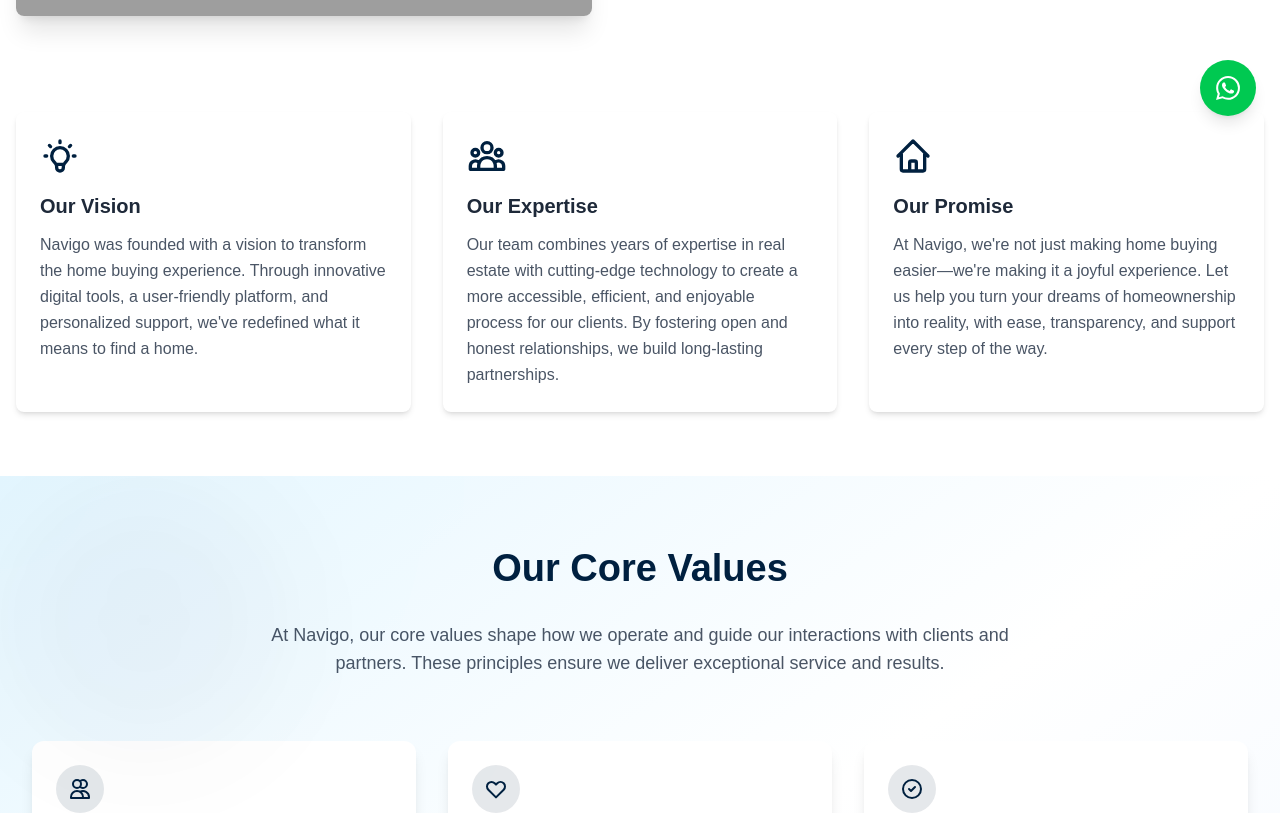
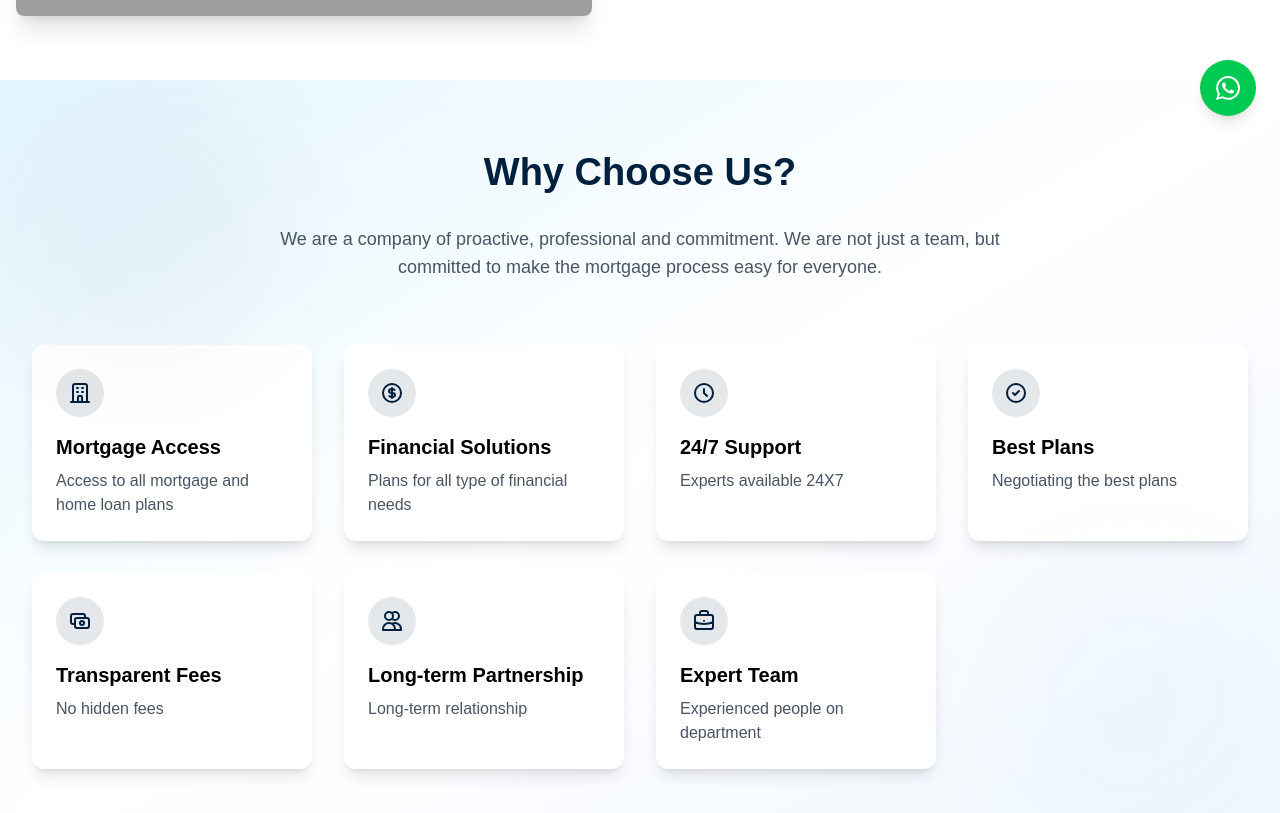
Before and after one commit to naumanajmal/navigo, a React (Vite) app: page /about-us in a window 1280 px wide. Shown: the part 660-1473 px from the top of the page. Built offline with nearby package versions, Linux system fonts and the light colour scheme; grey boxes are pictures that could not be loaded.

Commit message:
content update

```diff
--- a/src/components/form/QuoteForm.jsx
+++ b/src/components/form/QuoteForm.jsx
@@ -17,7 +17,7 @@ const initialFormState = {
   purchaseTimeline: ''
 }
 
-const QuoteForm = ({ isMobile, onClose }) => {
+const QuoteForm = ({ isMobile, onClose, isContactPage }) => {
   const [step, setStep] = useState(1)
   const [isSubmitting, setIsSubmitting] = useState(false)
   const [showSuccess, setShowSuccess] = useState(false)
@@ -138,7 +138,7 @@ const QuoteForm = ({ isMobile, onClose }) => {
 
   const formClasses = isMobile
     ? 'fixed inset-0 bg-black/80 backdrop-blur-sm z-50 flex items-center justify-center p-4'
-    : 'w-full max-w-none bg-white rounded-2xl'
+    : isContactPage ? 'w-full max-w-none bg-white rounded-2xl' : 'w-full max-w-md bg-white rounded-2xl shadow-xl p-8'
 
   const formContentClasses = isMobile
     ? 'bg-white rounded-2xl shadow-xl p-6 sm:p-8 w-full max-w-md relative'
--- a/src/pages/AboutUs.jsx
+++ b/src/pages/AboutUs.jsx
@@ -1,3 +1,4 @@
+import React from 'react';
 import Navbar from '../components/navbar/Navbar';
 import Footer from '../components/Footer';
 import { motion } from 'framer-motion';
@@ -33,66 +34,7 @@ const AboutUs = () => {
             >
               <h2 className="text-3xl sm:text-4xl md:text-[42px] lg:text-[52px] font-bold pb-4 sm:pb-6 md:pb-10 text-primary text-center lg:text-left">About Us</h2>
               <p className="text-gray-600 mb-4 sm:mb-6 text-base sm:text-lg leading-relaxed text-left sm:text-justify">
-                At Navigo, we understand that the journey to homeownership can be overwhelming and costly, filled with uncertainties and complexities. Our mission is to simplify this process, ensuring that every individual can experience the joy of home buying without the stress.
-              </p>
-              <p className="text-gray-600 mb-4 sm:mb-6 text-base sm:text-lg leading-relaxed text-left sm:text-justify">
-                Our dedicated team of experts works tirelessly to provide clear, straightforward guidance at every step. Whether you&apos;re a first-time homebuyer or looking to upgrade your living space, we&apos;re here to make the journey seamless. We firmly believe that purchasing a home should be a moment of celebration, not a source of anxiety. That&apos;s why our motto is, &quot;Making home buying a moment of celebration, not a stressful event.&quot;
-              </p>
-            </motion.div>
-          </div>
-
-          <div className="mt-16 md:mt-24 grid grid-cols-1 md:grid-cols-3 gap-8">
-            <motion.div
-              className="bg-white p-6 rounded-lg shadow-md hover:shadow-lg transition-shadow duration-300"
-              initial={{ y: 50, opacity: 0 }}
-              whileInView={{ y: 0, opacity: 1 }}
-              viewport={{ once: true }}
-              transition={{ duration: 0.6, ease: 'easeOut', delay: 0.3 }}
-            >
-              <div className="text-primary mb-4">
-                <svg xmlns="http://www.w3.org/2000/svg" className="h-10 w-10" fill="none" viewBox="0 0 24 24" stroke="currentColor">
-                  <path strokeLinecap="round" strokeLinejoin="round" strokeWidth={2} d="M9.663 17h4.673M12 3v1m6.364 1.636l-.707.707M21 12h-1M4 12H3m3.343-5.657l-.707-.707m2.828 9.9a5 5 0 117.072 0l-.548.547A3.374 3.374 0 0014 18.469V19a2 2 0 11-4 0v-.531c0-.895-.356-1.754-.988-2.386l-.548-.547z" />
-                </svg>
-              </div>
-              <h3 className="text-xl font-semibold mb-3 text-gray-800">Our Vision</h3>
-              <p className="text-gray-600 leading-relaxed">
-                Navigo was founded with a vision to transform the home buying experience. Through innovative digital tools, a user-friendly platform, and personalized support, we&apos;ve redefined what it means to find a home.
-              </p>
-            </motion.div>
-
-            <motion.div
-              className="bg-white p-6 rounded-lg shadow-md hover:shadow-lg transition-shadow duration-300"
-              initial={{ y: 50, opacity: 0 }}
-              whileInView={{ y: 0, opacity: 1 }}
-              viewport={{ once: true }}
-              transition={{ duration: 0.6, ease: 'easeOut', delay: 0.4 }}
-            >
-              <div className="text-primary mb-4">
-                <svg xmlns="http://www.w3.org/2000/svg" className="h-10 w-10" fill="none" viewBox="0 0 24 24" stroke="currentColor">
-                  <path strokeLinecap="round" strokeLinejoin="round" strokeWidth={2} d="M17 20h5v-2a3 3 0 00-5.356-1.857M17 20H7m10 0v-2c0-.656-.126-1.283-.356-1.857M7 20H2v-2a3 3 0 015.356-1.857M7 20v-2c0-.656.126-1.283.356-1.857m0 0a5.002 5.002 0 019.288 0M15 7a3 3 0 11-6 0 3 3 0 016 0zm6 3a2 2 0 11-4 0 2 2 0 014 0zM7 10a2 2 0 11-4 0 2 2 0 014 0z" />
-                </svg>
-              </div>
-              <h3 className="text-xl font-semibold mb-3 text-gray-800">Our Expertise</h3>
-              <p className="text-gray-600 leading-relaxed">
-                Our team combines years of expertise in real estate with cutting-edge technology to create a more accessible, efficient, and enjoyable process for our clients. By fostering open and honest relationships, we build long-lasting partnerships.
-              </p>
-            </motion.div>
-
-            <motion.div
-              className="bg-white p-6 rounded-lg shadow-md hover:shadow-lg transition-shadow duration-300"
-              initial={{ y: 50, opacity: 0 }}
-              whileInView={{ y: 0, opacity: 1 }}
-              viewport={{ once: true }}
-              transition={{ duration: 0.6, ease: 'easeOut', delay: 0.5 }}
-            >
-              <div className="text-primary mb-4">
-                <svg xmlns="http://www.w3.org/2000/svg" className="h-10 w-10" fill="none" viewBox="0 0 24 24" stroke="currentColor">
-                  <path strokeLinecap="round" strokeLinejoin="round" strokeWidth={2} d="M3 12l2-2m0 0l7-7 7 7M5 10v10a1 1 0 001 1h3m10-11l2 2m-2-2v10a1 1 0 01-1 1h-3m-6 0a1 1 0 001-1v-4a1 1 0 011-1h2a1 1 0 011 1v4a1 1 0 001 1m-6 0h6" />
-                </svg>
-              </div>
-              <h3 className="text-xl font-semibold mb-3 text-gray-800">Our Promise</h3>
-              <p className="text-gray-600 leading-relaxed">
-                At Navigo, we&apos;re not just making home buying easier—we&apos;re making it a joyful experience. Let us help you turn your dreams of homeownership into reality, with ease, transparency, and support every step of the way.
+                The Navigo team understands how complicated and expensive the process is. Our team is dedicated to making the process of home buying easy for everyone. Our motto is "making home buying a moment of celebration not a stressful event." Navigo brought this dream to life making home buying a simple process and easy for everyone. Our digitized and expert team builds transparent relationships.
               </p>
             </motion.div>
           </div>
@@ -119,18 +61,64 @@ const AboutUs = () => {
             className="text-center mb-16"
           >
             <h2 className="text-[38px] font-bold mb-6 text-primary inline-block">
-              Our Core Values
+              Why Choose Us?
             </h2>
             <p className="text-gray-600 text-lg max-w-3xl mx-auto">
-              At Navigo, our core values shape how we operate and guide our interactions with clients and partners. These principles ensure we deliver exceptional service and results.
+              We are a company of proactive, professional and commitment. We are not just a team,
+              but committed to make the mortgage process easy for everyone.
             </p>
           </motion.div>
 
-          <div className="grid md:grid-cols-2 lg:grid-cols-3 gap-8">
+          <div className="grid md:grid-cols-2 lg:grid-cols-4 gap-8">
             {[
               {
-                title: 'Client-Centric Approach',
-                content: "We prioritize our clients' needs, ensuring a smooth and rewarding home-buying journey through personalized solutions and attentive support.",
+                title: 'Mortgage Access',
+                content: 'Access to all mortgage and home loan plans',
+                icon: (
+                  <svg className="w-6 h-6" fill="none" stroke="currentColor" viewBox="0 0 24 24" xmlns="http://www.w3.org/2000/svg">
+                    <path strokeLinecap="round" strokeLinejoin="round" strokeWidth={2} d="M19 21V5a2 2 0 00-2-2H7a2 2 0 00-2 2v16m14 0h2m-2 0h-5m-9 0H3m2 0h5M9 7h1m-1 4h1m4-4h1m-1 4h1m-5 10v-5a1 1 0 011-1h2a1 1 0 011 1v5m-4 0h4" />
+                  </svg>
+                )
+              },
+              {
+                title: 'Financial Solutions',
+                content: 'Plans for all type of financial needs',
+                icon: (
+                  <svg className="w-6 h-6" fill="none" stroke="currentColor" viewBox="0 0 24 24" xmlns="http://www.w3.org/2000/svg">
+                    <path strokeLinecap="round" strokeLinejoin="round" strokeWidth={2} d="M12 8c-1.657 0-3 .895-3 2s1.343 2 3 2 3 .895 3 2-1.343 2-3 2m0-8c1.11 0 2.08.402 2.599 1M12 8V7m0 1v8m0 0v1m0-1c-1.11 0-2.08-.402-2.599-1M21 12a9 9 0 11-18 0 9 9 0 0118 0z" />
+                  </svg>
+                )
+              },
+              {
+                title: '24/7 Support',
+                content: 'Experts available 24X7',
+                icon: (
+                  <svg className="w-6 h-6" fill="none" stroke="currentColor" viewBox="0 0 24 24" xmlns="http://www.w3.org/2000/svg">
+                    <path strokeLinecap="round" strokeLinejoin="round" strokeWidth={2} d="M12 8v4l3 3m6-3a9 9 0 11-18 0 9 9 0 0118 0z" />
+                  </svg>
+                )
+              },
+              {
+                title: 'Best Plans',
+                content: 'Negotiating the best plans',
+                icon: (
+                  <svg className="w-6 h-6" fill="none" stroke="currentColor" viewBox="0 0 24 24" xmlns="http://www.w3.org/2000/svg">
+                    <path strokeLinecap="round" strokeLinejoin="round" strokeWidth={2} d="M9 12l2 2 4-4m6 2a9 9 0 11-18 0 9 9 0 0118 0z" />
+                  </svg>
+                )
+              },
+              {
+                title: 'Transparent Fees',
+                content: 'No hidden fees',
+                icon: (
+                  <svg className="w-6 h-6" fill="none" stroke="currentColor" viewBox="0 0 24 24" xmlns="http://www.w3.org/2000/svg">
+                    <path strokeLinecap="round" strokeLinejoin="round" strokeWidth={2} d="M17 9V7a2 2 0 00-2-2H5a2 2 0 00-2 2v6a2 2 0 002 2h2m2 4h10a2 2 0 002-2v-6a2 2 0 00-2-2H9a2 2 0 00-2 2v6a2 2 0 002 2zm7-5a2 2 0 11-4 0 2 2 0 014 0z" />
+                  </svg>
+                )
+              },
+              {
+                title: 'Long-term Partnership',
+                content: 'Long-term relationship',
                 icon: (
                   <svg className="w-6 h-6" fill="none" stroke="currentColor" viewBox="0 0 24 24" xmlns="http://www.w3.org/2000/svg">
                     <path strokeLinecap="round" strokeLinejoin="round" strokeWidth={2} d="M12 4.354a4 4 0 110 5.292M15 21H3v-1a6 6 0 0112 0v1zm0 0h6v-1a6 6 0 00-9-5.197M13 7a4 4 0 11-8 0 4 4 0 018 0z" />
@@ -138,47 +126,11 @@ const AboutUs = () => {
                 )
               },
               {
-                title: 'Respect & Empathy',
-                content: "We value every client's unique experience and treat them with kindness and understanding to build lasting relationships.",
+                title: 'Expert Team',
+                content: 'Experienced people on department',
                 icon: (
                   <svg className="w-6 h-6" fill="none" stroke="currentColor" viewBox="0 0 24 24" xmlns="http://www.w3.org/2000/svg">
-                    <path strokeLinecap="round" strokeLinejoin="round" strokeWidth={2} d="M4.318 6.318a4.5 4.5 0 000 6.364L12 20.364l7.682-7.682a4.5 4.5 0 00-6.364-6.364L12 7.636l-1.318-1.318a4.5 4.5 0 00-6.364 0z" />
-                  </svg>
-                )
-              },
-              {
-                title: 'Excellence in Service',
-                content: 'We are committed to delivering top-notch service at every step, constantly improving to exceed expectations.',
-                icon: (
-                  <svg className="w-6 h-6" fill="none" stroke="currentColor" viewBox="0 0 24 24" xmlns="http://www.w3.org/2000/svg">
-                    <path strokeLinecap="round" strokeLinejoin="round" strokeWidth={2} d="M9 12l2 2 4-4m6 2a9 9 0 11-18 0 9 9 0 0118 0z" />
-                  </svg>
-                )
-              },
-              {
-                title: 'Collaboration & Partnerships',
-                content: 'We believe in the power of collaboration. By building strong partnerships, we combine expertise and resources to create the best solutions for our clients.',
-                icon: (
-                  <svg className="w-6 h-6" fill="none" stroke="currentColor" viewBox="0 0 24 24" xmlns="http://www.w3.org/2000/svg">
-                    <path strokeLinecap="round" strokeLinejoin="round" strokeWidth={2} d="M17 20h5v-2a3 3 0 00-5.356-1.857M17 20H7m10 0v-2c0-.656-.126-1.283-.356-1.857M7 20H2v-2a3 3 0 015.356-1.857M7 20v-2c0-.656.126-1.283.356-1.857m0 0a5.002 5.002 0 019.288 0M15 7a3 3 0 11-6 0 3 3 0 016 0zm6 3a2 2 0 11-4 0 2 2 0 014 0zM7 10a2 2 0 11-4 0 2 2 0 014 0z" />
-                  </svg>
-                )
-              },
-              {
-                title: 'Commitment to Growth & Innovation',
-                content: 'We are dedicated to continuous growth and innovation, staying ahead of industry trends to provide the most efficient and modern home-buying experience.',
-                icon: (
-                  <svg className="w-6 h-6" fill="none" stroke="currentColor" viewBox="0 0 24 24" xmlns="http://www.w3.org/2000/svg">
-                    <path strokeLinecap="round" strokeLinejoin="round" strokeWidth={2} d="M13 10V3L4 14h7v7l9-11h-7z" />
-                  </svg>
-                )
-              },
-              {
-                title: 'Integrity & Transparency',
-                content: 'We prioritize honesty and transparency in all our dealings. Our commitment to integrity ensures that clients can trust us to provide clear, reliable advice and services.',
-                icon: (
-                  <svg className="w-6 h-6" fill="none" stroke="currentColor" viewBox="0 0 24 24" xmlns="http://www.w3.org/2000/svg">
-                    <path strokeLinecap="round" strokeLinejoin="round" strokeWidth={2} d="M9 12l2 2 4-4m6 2a9 9 0 11-18 0 9 9 0 0118 0z" />
+                    <path strokeLinecap="round" strokeLinejoin="round" strokeWidth={2} d="M21 13.255A23.931 23.931 0 0112 15c-3.183 0-6.22-.62-9-1.745M16 6V4a2 2 0 00-2-2h-4a2 2 0 00-2 2v2m4 6h.01M5 20h14a2 2 0 002-2V8a2 2 0 00-2-2H5a2 2 0 00-2 2v10a2 2 0 002 2z" />
                   </svg>
                 )
               }
@@ -206,7 +158,6 @@ const AboutUs = () => {
 
 
       {/* Founder Section */}
-      {/* Temporarily hidden as requested
       <section className="py-16 bg-white">
         <div className="max-w-7xl mx-auto px-4 sm:px-6 lg:px-8">
           <motion.div
@@ -221,10 +172,10 @@ const AboutUs = () => {
                 Message from Our Managing Partner
               </h2>
               <blockquote className="text-xl sm:text-2xl font-light italic text-gray-600 mb-6 text-center md:text-left">
-                &quot;Dream about your home, we&apos;ll make it a reality!&quot;
+                "Dream about your home, we'll make it a reality!"
               </blockquote>
               <p className="text-base sm:text-lg text-gray-600 mb-8 text-center md:text-left">
-                At Navigo, we understand that buying a home is more than just a transaction - it&apos;s a milestone in your life&apos;s journey. Our commitment goes beyond providing mortgage solutions; we&apos;re here to make your dream of homeownership a celebration, not a source of stress.
+                At Navigo, we understand that buying a home is more than just a transaction - it's a milestone in your life's journey. Our commitment goes beyond providing mortgage solutions; we're here to make your dream of homeownership a celebration, not a source of stress.
               </p>
               <div className="flex items-center gap-4 justify-center md:justify-start">
                 <div>
@@ -246,8 +197,8 @@ const AboutUs = () => {
             </div>
           </motion.div>
         </div>
+
       </section>
-      */}
 
       <Footer />
     </div>
--- a/src/pages/Home.jsx
+++ b/src/pages/Home.jsx
@@ -132,7 +132,7 @@ function Home() {
 
 
       <AnimateOnScroll>
-        <FAQ limitCount={true} />
+        <FAQ />
       </AnimateOnScroll>
 
       {/* <ContactSection/> */}
--- a/src/pages/Services.jsx
+++ b/src/pages/Services.jsx
@@ -81,7 +81,7 @@ const Services = () => {
 
       {/* Contact Section */}
       {/* FAQ Section */}
-      <FAQ limitCount={true} />
+      <FAQ />
 
 
 
```
Also changed, not shown: src/pages/ContactPage.jsx (+7 -77 lines).
